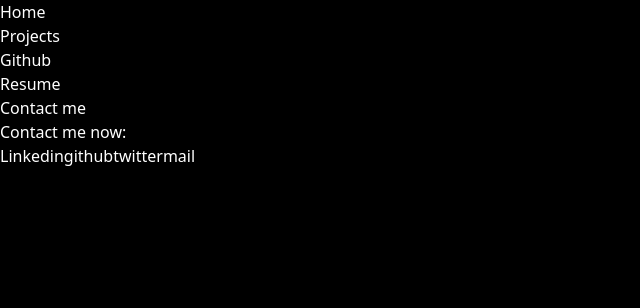
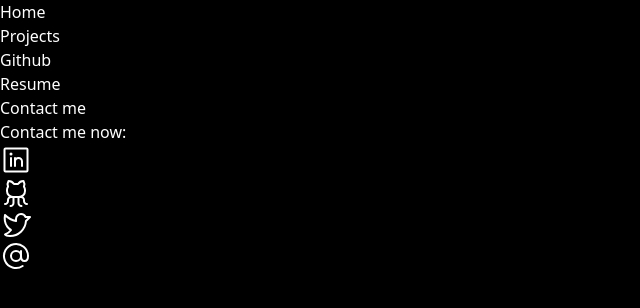
Before and after one commit to priyaapreeti/portfolio, a React (Vite) app: page / in a window 1280 px wide. Shown: the top 308 px of the page, without its empty margins (0-640 px from the left). Built offline with nearby package versions, Linux system fonts and the light colour scheme.

Commit message:
structure-setup

```diff
--- a/src/components/Contact.jsx
+++ b/src/components/Contact.jsx
@@ -1,14 +1,14 @@
 import React from 'react'
-
+import { TwitterLogo,LinkedinLogo,GithubLogo, At } from 'phosphor-react';
 
 const Contact = () => {
   return (
-    <div className='p-2'>
-      <h1>Contact me now:</h1>
-      <a href="https://www.linkedin.com/in/preetiipriya/" target='_blank'>Linkedin</a>
-      <a href="https://github.com/priyaapreeti" target='_blank'>github</a>
-      <a href="https://x.com/preetistfu" target='_blank'>twitter</a>
-      <a href="mailto:preetiipriyaa@gmail.com" target='_blank'>mail</a>
+    <div className='p-2 flex'>
+      <h1 className='p-2'>Contact me now:</h1>
+      <a className="hover:text-blue-700" href="https://www.linkedin.com/in/preetiipriya/" target='_blank'><LinkedinLogo size={32} /></a>
+      <a className="hover:text-blue-700" href="https://github.com/priyaapreeti" target='_blank'><GithubLogo size={32} /></a>
+      <a className="hover:text-blue-700" href="https://x.com/preetistfu" target='_blank'><TwitterLogo size={32} /></a>
+      <a className="hover:text-blue-700" href="mailto:preetiipriyaa@gmail.com" target='_blank'><At size={32} /></a>
     </div>
   )
 }
```
